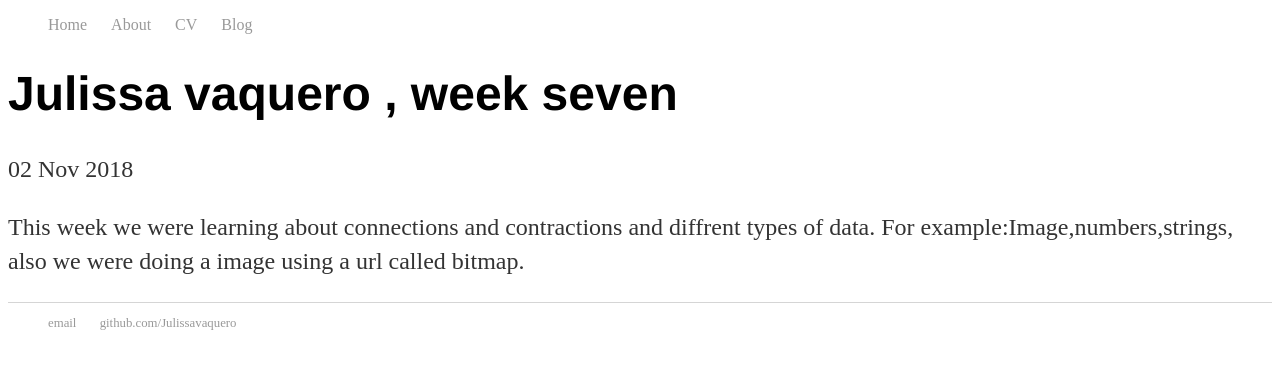
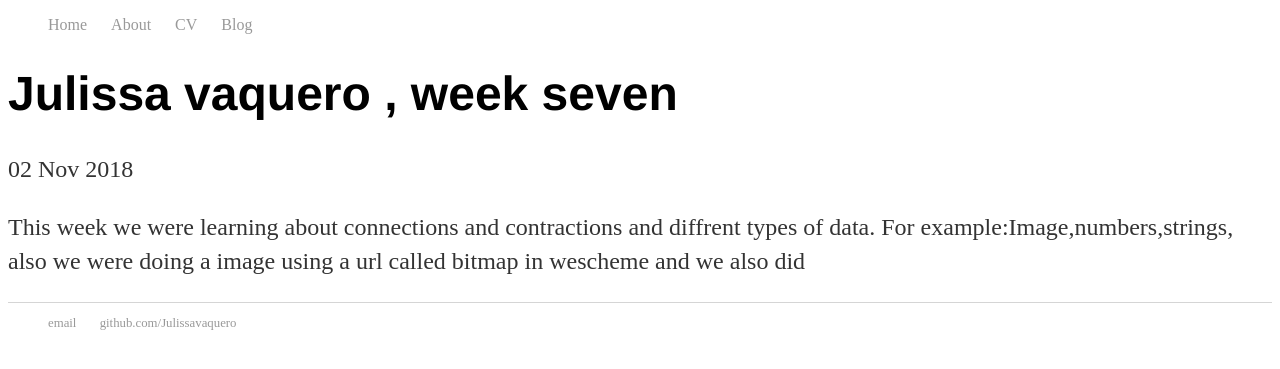
Before and after one commit to julissav7905/julissav7905.github.io, a Jekyll site: the page built from _posts/2018-11-2-week-seven.md, in a window 1280 px wide. Shown: the top 369 px of the page. Built offline with Jekyll 4.4.1, drawn with Linux system fonts in a browser that asks for light colours.

Commit message:
Update 2018-11-2-week-seven.md

```diff
--- a/_posts/2018-11-2-week-seven.md
+++ b/_posts/2018-11-2-week-seven.md
@@ -4,4 +4,4 @@
 date: 2018-11-2
 ---
 
-This week we were learning about connections and contractions and diffrent types of data. For example:Image,numbers,strings, also we were doing a image using a url called bitmap.
+This week we were learning about connections and contractions and diffrent types of data. For example:Image,numbers,strings, also we were doing a image using a url called bitmap in wescheme and we also did
```
